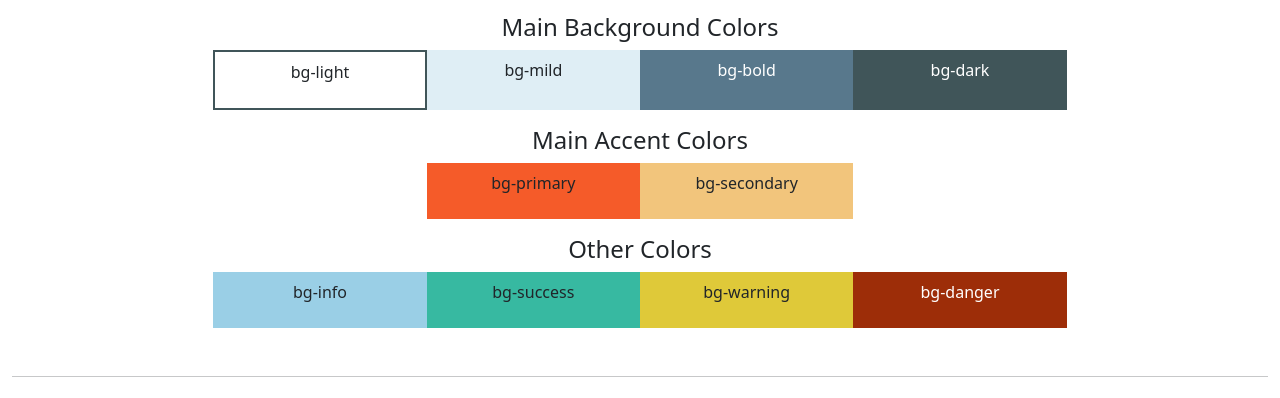
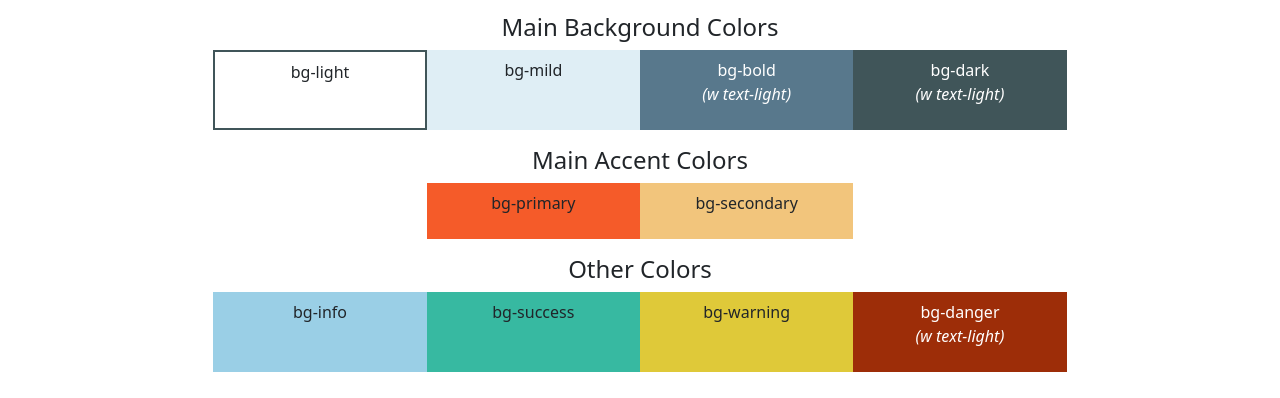
Before and after one commit to sethyup/Kyoosh, a website: page templates/color scheme/color_scheme.html in a window 1280 px wide. Shown: the part 211-609 px from the top of the page. Drawn offline with nearby package versions, Linux system fonts and the light colour scheme.

Commit message:
Update color_scheme.html

```diff
--- a/templates/color scheme/color_scheme.html
+++ b/templates/color scheme/color_scheme.html
@@ -29,8 +29,8 @@
             <h4>Main Background Colors</h4>
             <div class="col-2 py-2 bg-light border border-dark border-2"><p>bg-light</p></div>
             <div class="col-2 py-2 bg-mild"><p>bg-mild</p></div>
-            <div class="col-2 py-2 bg-bold text-light"><p>bg-bold</p></div>
-            <div class="col-2 py-2 bg-dark text-light"><p>bg-dark</p></div>
+            <div class="col-2 py-2 bg-bold text-light"><p>bg-bold<br><i>(w text-light)</i></p></div>
+            <div class="col-2 py-2 bg-dark text-light"><p>bg-dark<br><i>(w text-light)</i></p></div>
         </div>
         <div class="text-center row d-flex justify-content-center mt-3">
             <h4>Main Accent Colors</h4>
@@ -42,7 +42,7 @@
             <div class="col-2 py-2 bg-info"><p>bg-info</p></div>
             <div class="col-2 py-2 bg-success"><p>bg-success</p></div>
             <div class="col-2 py-2 bg-warning"><p>bg-warning</p></div>
-            <div class="col-2 py-2 bg-danger text-light"><p>bg-danger</p></div>
+            <div class="col-2 py-2 bg-danger text-light"><p>bg-danger<br><i>(w text-light)</i></p></div>
         </div>
 
         <hr class="mt-5">
```
